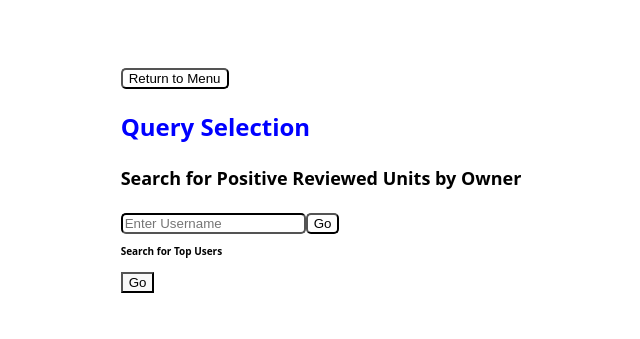
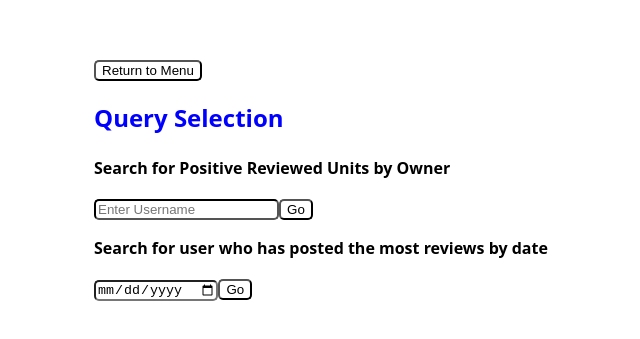
Before and after one commit to Emiliomontes0/Comp-440, a React (Vite) app in the folder frontend/: page /view-queries in a window 1280 px wide. Shown: the part 221-560 px from the top of the page, without its empty margins (319-959 px from the left). Built offline with nearby package versions, Linux system fonts and the light colour scheme.

Commit message:
Added function to search top reviewer by specific date

```diff
--- a/frontend/src/Queries/Queries.css
+++ b/frontend/src/Queries/Queries.css
@@ -8,7 +8,7 @@
 
 .positive-reviews h3 {
     color: black;
-    font-size: large;
+    font-size: 16px;
 }
 
 .positive-reviews input {
@@ -55,3 +55,25 @@
     background-color: black;
     color: white;
 }
+
+.top-users h3{
+    color: black;
+    font-size: 16px;
+}
+.top-users.selection{
+    background-color: white;
+    color: black;
+    border-radius: 5px;
+    cursor: pointer;
+    transition: background-color 0.3s ease, color 0.3s ease;
+}
+
+.top-users-list{
+    color: black;
+}
+
+.top-users-list p{
+    color: red;
+    margin-top: 10px;
+    font-style: italic;
+}
--- a/frontend/src/Queries/Queries.jsx
+++ b/frontend/src/Queries/Queries.jsx
@@ -2,13 +2,17 @@ import React, { useEffect, useState } from 'react';
 import { useNavigate } from 'react-router-dom';
 import { useUser } from '../context/UserContext';
 import './Queries.css'
+import { use } from 'react';
 
 function Queries() {
   const [positiveUnits, setPositiveUnits] = useState([]);
   const [topUsers, setTopUsers] = useState([]);
   const[searchUsername, setSearchUsername] = useState('');
   const [hasSearched, setHasSearched] = useState(false);
+  const [hasSearchedTopUsers, setHasSearchedTopUsers] = useState(false);
+  const [selectedDate, setSelectedDate] = useState('');
   const navigate = useNavigate();
+
 
 
   const fetchPositiveUnits = async (username) => {
@@ -21,11 +25,12 @@ function Queries() {
     }
   };
 
-  const fetchTopPosters = async () => {
+  const fetchTopPosters = async (date) => {
     try {
-      const response = await fetch('http://localhost:4000/api/query/top-posters/2025-04-15');
+      const response = await fetch(`http://localhost:4000/api/query/top-posters/${selectedDate}`);
       const data = await response.json();
       setTopUsers(data);
+      setHasSearchedTopUsers(true);
     } catch (err) {
       console.error('Error fetching top posters:', err);
     }
@@ -72,8 +77,31 @@ function Queries() {
         </div>
 
         <div className='top-users'>
-          <h3> Search for Top Users</h3>
-          <button onClick={fetchTopPosters}>Go</button>
+          <h3> Search for user who has posted the most reviews by date</h3>
+          <input
+          type="date"
+          className='selection'
+          value={selectedDate}
+          onChange={(e) => setSelectedDate(e.target.value)}
+          />
+          <button className='selection' onClick={() => fetchTopPosters(selectedDate)}>Go</button>
+
+          <div className='top-users-list'>
+
+            {hasSearchedTopUsers ? (
+              topUsers.length > 0 ? (
+                <ul>
+                  {topUsers.map((user, index) => (
+                    <li key={index}>
+                      {user.username || "No user found"}
+                    </li>
+                  ))}
+                </ul>
+              ) : (
+                <p>No users found for selected date</p>
+              )
+            ) : null}
+          </div>
         </div>
       </div>
     </div>
```
Also changed, not shown: 1 other file (tests, documents, lock files or other folders).
